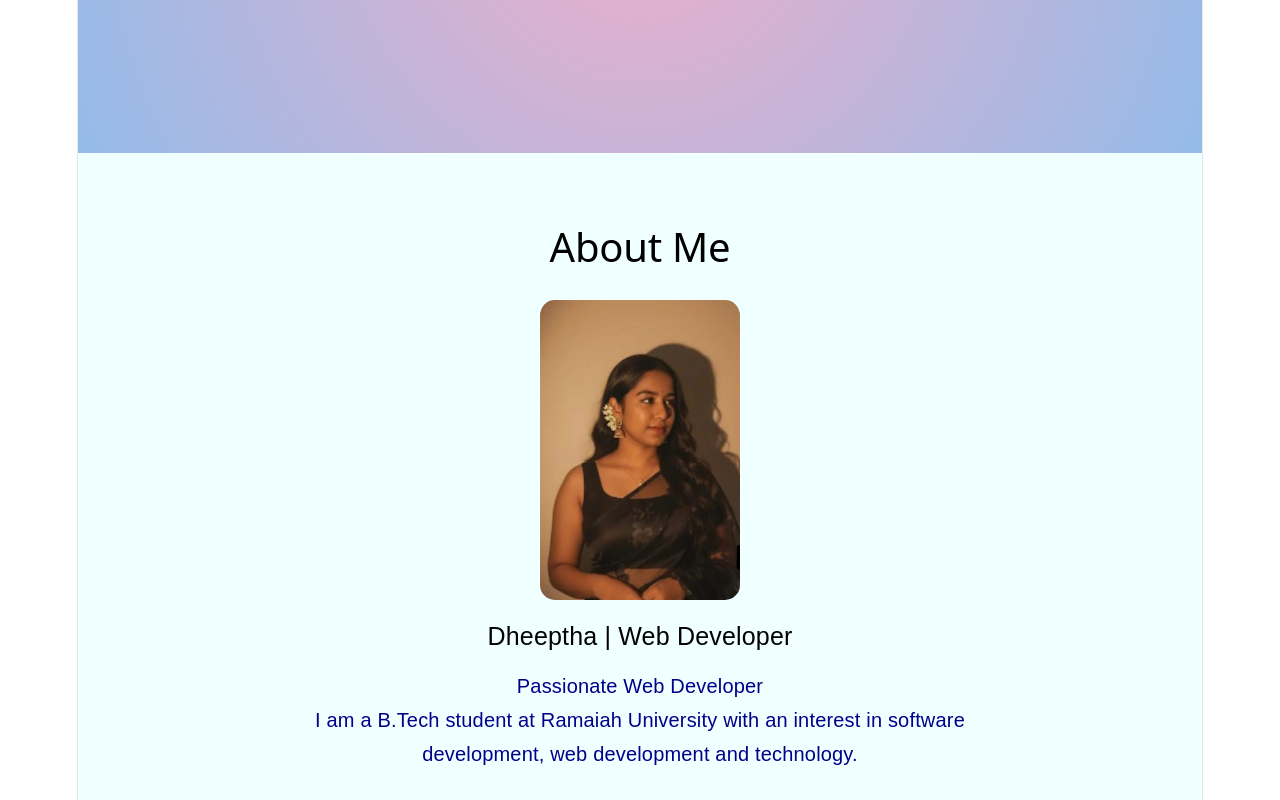
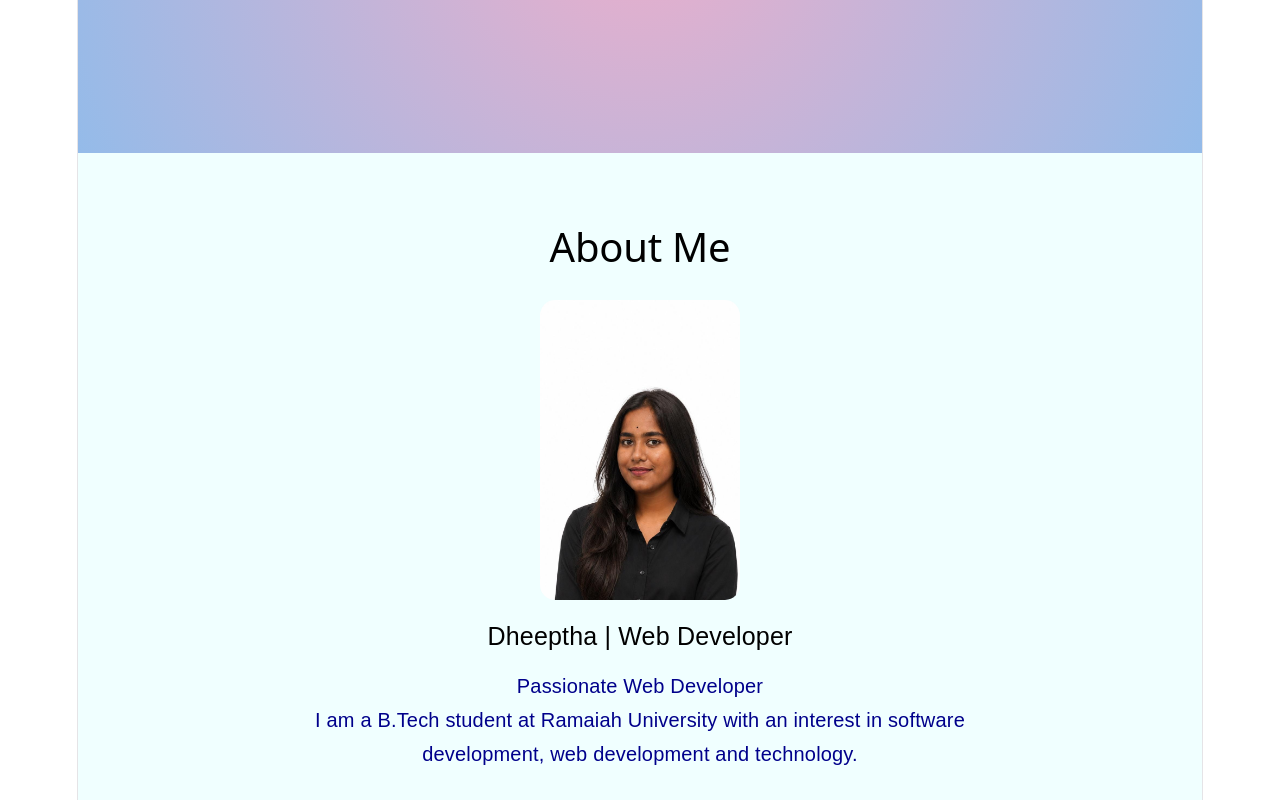
Before and after one commit to dhee2007/my-portfolio, a React (Vite) app: page / in a window 1280 px wide. Shown: the part 451-1251 px from the top of the page. Built offline with nearby package versions, Linux system fonts and the light colour scheme.

Commit message:
Update About.jsx

```diff
--- a/src/components/About.jsx
+++ b/src/components/About.jsx
@@ -11,7 +11,7 @@ function About() {
           <img
             height="300"
             width="200"
-            src="/profile.jpeg"
+            src="/image.jpeg"
             alt="Dheeptha"
           />
 
```
